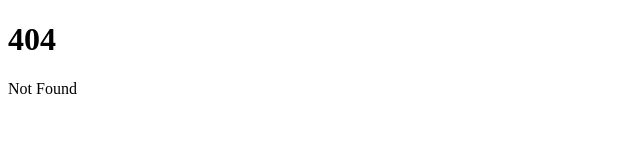
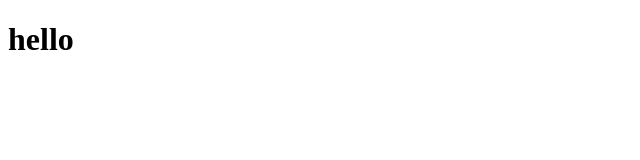
Before and after one commit to marfrede/hello-world, a SvelteKit app: page /marketing in a window 1280 px wide. Before the commit this address had no page. Shown: the top 160 px of the page, without its empty margins (0-640 px from the left). Built offline with nearby package versions, Linux system fonts and the light colour scheme.

Commit message:
optional routing parameters

```diff
--- /dev/null
+++ b/src/routes/marketing/[[lang]]/+page.svelte
@@ -0,0 +1,14 @@
+<script lang="ts">
+	import { page } from '$app/stores';
+
+	const greetings = {
+		en: 'hello',
+		de: 'hallo',
+		es: 'hóla'
+	};
+
+	const lang: string = $page.params.lang ?? 'en';
+	const greeting: string | undefined = greetings[lang as 'en' | 'de' | 'es'];
+</script>
+
+<h1>{greeting}</h1>
```
